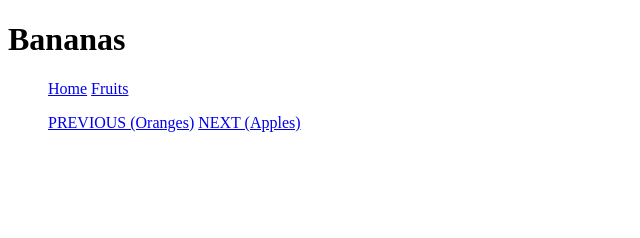
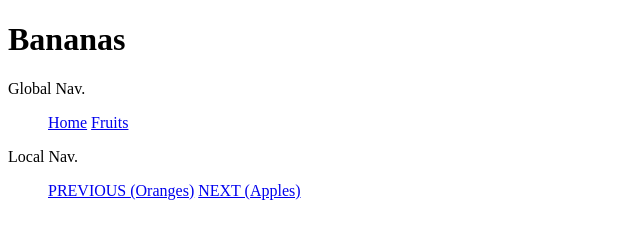
Before and after one commit to Katie159184/exercise-2, a plain HTML site: page fruits/bananas.html in a window 1280 px wide. Shown: the whole page, without its empty margins (0-640 px from the left). Drawn offline with Linux system fonts and the light colour scheme.

Commit message:
Add global and local

```diff
--- a/fruits/bananas.html
+++ b/fruits/bananas.html
@@ -8,10 +8,12 @@
 
     <body>
         <h1>Bananas</h1>
+        <p>Global Nav.</p>
         <ul>
         <a href="../index.html">Home</a>
         <a href="fruits.html">Fruits</a>
         </ul>
+        <p>Local Nav.</p>
         <ul>
         <a href="oranges.html">PREVIOUS (Oranges)</a>
         <a href="apples.html">NEXT (Apples)</a>
```
Also changed, not shown: fruits/apples.html (+2 -0 lines), fruits/fruits.html (+2 -0 lines), fruits/oranges.html (+2 -0 lines).
